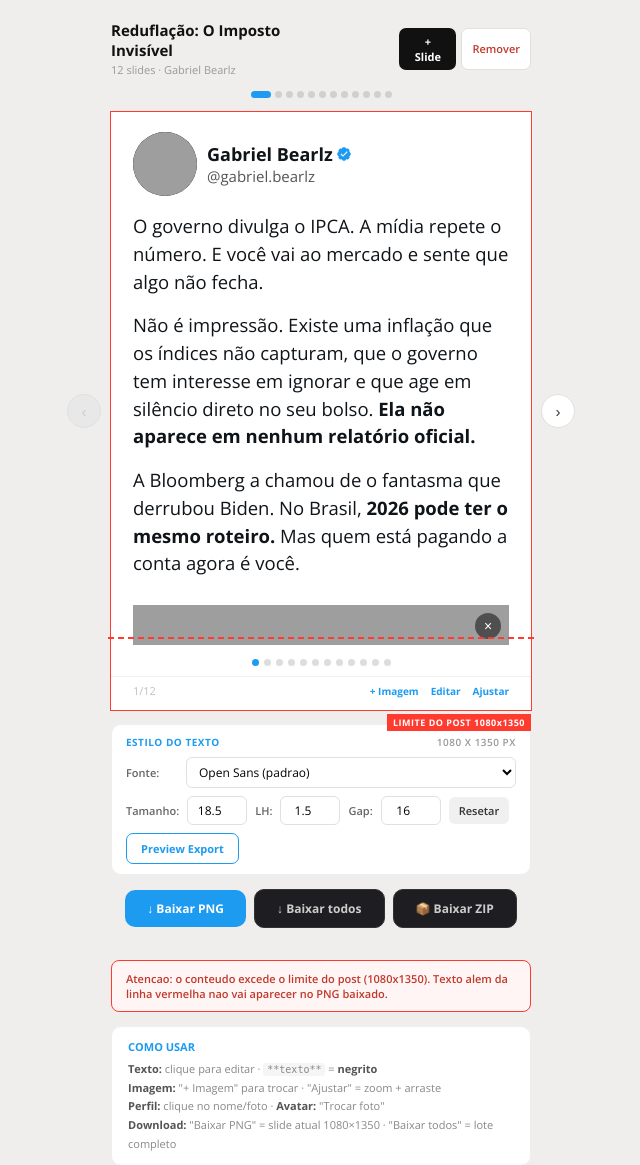
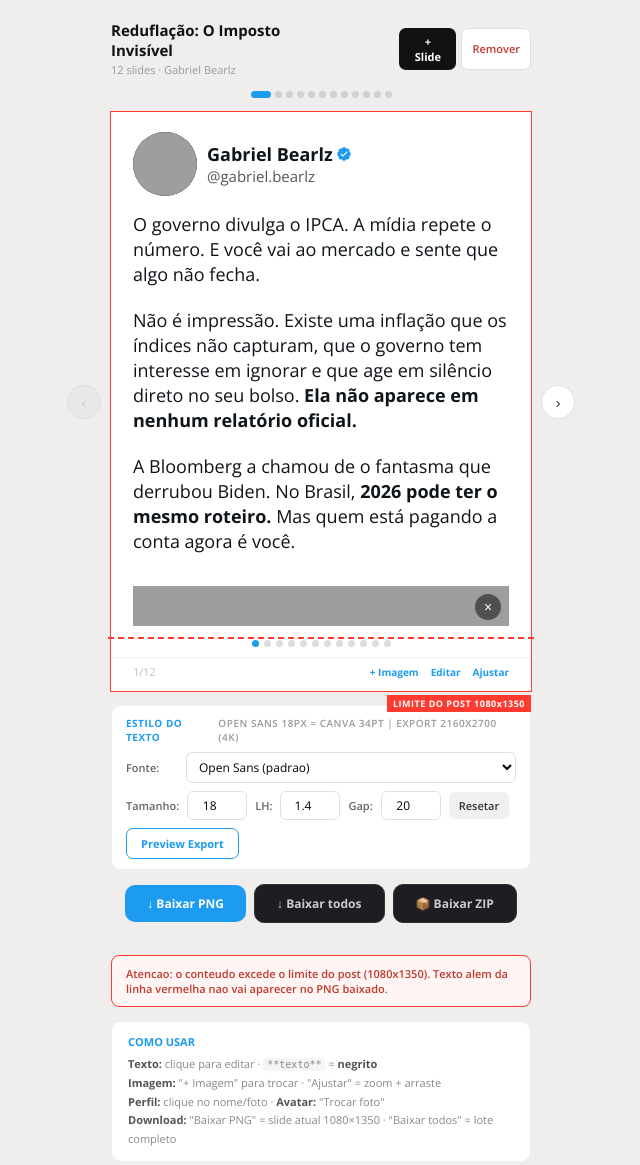
Before and after one commit to adremerc/bearlz-cms, a Flask app: page /c/carrossel-reduflacao/arquivo in a window 1280 px wide. Shown: the top 1165 px of the page, without its empty margins (319-959 px from the left). Run offline with Flask 3, Linux system fonts and the light colour scheme; data comes from the database, SQL or seed files in the repository; some libraries are stand-ins or nearby versions; grey boxes are pictures that could not be loaded.

Commit message:
Design: Canva 34pt equivalent defaults (18px / LH 1.4 / gap 20)
Padrao Bearlz finalmente calibrado para bater com referencia Canva:
- fontSize default 18.5 -> 18px (= Canva 34pt no export 1080x1350)
- lineHeight 1.5 -> 1.4 (mais proximo do visual Canva)
- paraGap 16 -> 20px (separacao clara entre paragrafos)
- Label do style panel agora mostra: 'Open Sans 18px = Canva 34pt | Export 2160x2700 (4K)'
- resetTextStyle() tambem limpa localStorage para aplicar novos defaults

Aplicado em: shared.css .text-display, shared.js defaults/reset, 9 HTMLs (input values)

Co-Authored-By: Claude Opus 4.7 (1M context) <noreply@anthropic.com>

```diff
--- a/carrosseis/carrossel-reduflacao.html
+++ b/carrosseis/carrossel-reduflacao.html
@@ -170,7 +170,7 @@
 </div>
 
 <div class="style-panel">
-  <div class="sp-title"><span>ESTILO DO TEXTO</span><span class="sp-dim" id="dimLabel">1080 x 1350 px</span></div>
+  <div class="sp-title"><span>ESTILO DO TEXTO</span><span class="sp-dim" id="dimLabel">Open Sans 18px = Canva 34pt  |  Export 2160x2700 (4K)</span></div>
   <div class="sp-row">
     <label class="sp-label">Fonte:</label>
     <select class="sp-select" id="fontFamily" onchange="applyTextStyle()">
@@ -187,11 +187,11 @@
   </div>
   <div class="sp-row">
     <label class="sp-label">Tamanho:</label>
-    <input type="number" class="sp-num" id="fontSize" value="18.5" step="0.5" min="12" max="30" onchange="applyTextStyle()"/>
+    <input type="number" class="sp-num" id="fontSize" value="18" step="0.5" min="12" max="30" onchange="applyTextStyle()"/>
     <label class="sp-label" style="min-width:auto">LH:</label>
-    <input type="number" class="sp-num" id="lineHeight" value="1.5" step="0.05" min="1" max="2" onchange="applyTextStyle()"/>
+    <input type="number" class="sp-num" id="lineHeight" value="1.4" step="0.05" min="1" max="2" onchange="applyTextStyle()"/>
     <label class="sp-label" style="min-width:auto">Gap:</label>
-    <input type="number" class="sp-num" id="paraGap" value="16" step="1" min="0" max="40" onchange="applyTextStyle()"/>
+    <input type="number" class="sp-num" id="paraGap" value="20" step="1" min="0" max="40" onchange="applyTextStyle()"/>
     <button class="sp-btn" onclick="resetTextStyle()">Resetar</button>
     <button class="sp-preview-btn" onclick="showExportPreview()">Preview Export</button>
   </div>
--- a/static/carousel-shared.css
+++ b/static/carousel-shared.css
@@ -26,7 +26,7 @@ body{min-height:100vh;background:#F0EEEC;font-family:'Open Sans','Helvetica Neue
 .profile-input{flex:1;padding:7px 10px;border:1px solid #e0e0e0;border-radius:7px;font-size:12px;font-family:inherit;outline:none;color:#0f1419}
 .btn-change-photo{padding:7px 12px;font-size:11px;font-weight:600;background:#111;color:#fff;border:none;border-radius:7px;cursor:pointer;font-family:inherit;align-self:flex-start}
 .text-area{padding:0 22px 10px;overflow:hidden}
-.text-display{font-size:18.5px;line-height:1.5;color:#0f1419;white-space:pre-line;cursor:text;min-height:60px;padding:2px 0}
+.text-display{font-size:18px;line-height:1.4;color:#0f1419;white-space:pre-line;cursor:text;min-height:60px;padding:2px 0}
 .text-display strong{font-weight:700}
 .edit-textarea{width:100%;min-height:180px;border:1.5px solid #1d9bf0;border-radius:10px;padding:12px 14px;font-size:16px;font-family:inherit;line-height:1.6;resize:vertical;outline:none;color:#0f1419;background:#fafcff;box-sizing:border-box}
 .edit-actions{display:flex;gap:6px;margin-top:8px;align-items:center}
--- a/static/carousel-shared.js
+++ b/static/carousel-shared.js
@@ -568,9 +568,9 @@ if(_origRender){
 function getTextStyle(){
   return {
     family: document.getElementById('fontFamily').value,
-    size: parseFloat(document.getElementById('fontSize').value)||18.5,
-    lh: parseFloat(document.getElementById('lineHeight').value)||1.5,
-    pg: parseInt(document.getElementById('paraGap').value)||16
+    size: parseFloat(document.getElementById('fontSize').value)||18,
+    lh: parseFloat(document.getElementById('lineHeight').value)||1.4,
+    pg: parseInt(document.getElementById('paraGap').value)||20
   };
 }
 function applyTextStyle(){
@@ -600,10 +600,12 @@ function loadTextStyle(){
   applyTextStyle();
 }
 function resetTextStyle(){
+  // Padrao Bearlz: Open Sans, 18px (=Canva 34pt), LH 1.4, gap 20px
   document.getElementById('fontFamily').value='Open Sans,sans-serif';
-  document.getElementById('fontSize').value=18.5;
-  document.getElementById('lineHeight').value=1.5;
-  document.getElementById('paraGap').value=16;
+  document.getElementById('fontSize').value=18;
+  document.getElementById('lineHeight').value=1.4;
+  document.getElementById('paraGap').value=20;
+  try{localStorage.removeItem(LS_KEY+'_style');}catch(e){}
   applyTextStyle();
 }
 let _previewCanvas=null;
```
Also changed, not shown: carrosseis/carrossel-bitcoin-2026-20260416.html (+4 -4 lines), carrosseis/carrossel-carga-tributaria.html (+4 -4 lines), carrosseis/carrossel-endividamento-pf-20260416.html (+4 -4 lines), carrosseis/carrossel-fluxo-gringo-brasil-20260416.html (+4 -4 lines), carrosseis/carrossel-lula-e-o-dolar-20260416.html (+4 -4 lines), carrosseis/carrossel-queda-dolar.html (+4 -4 lines), carrosseis/carrossel-ray-dalio-guerra-20260416.html (+4 -4 lines), carrosseis/carrossel-strategy-1bi.html (+4 -4 lines), .claude/launch.json (added).
